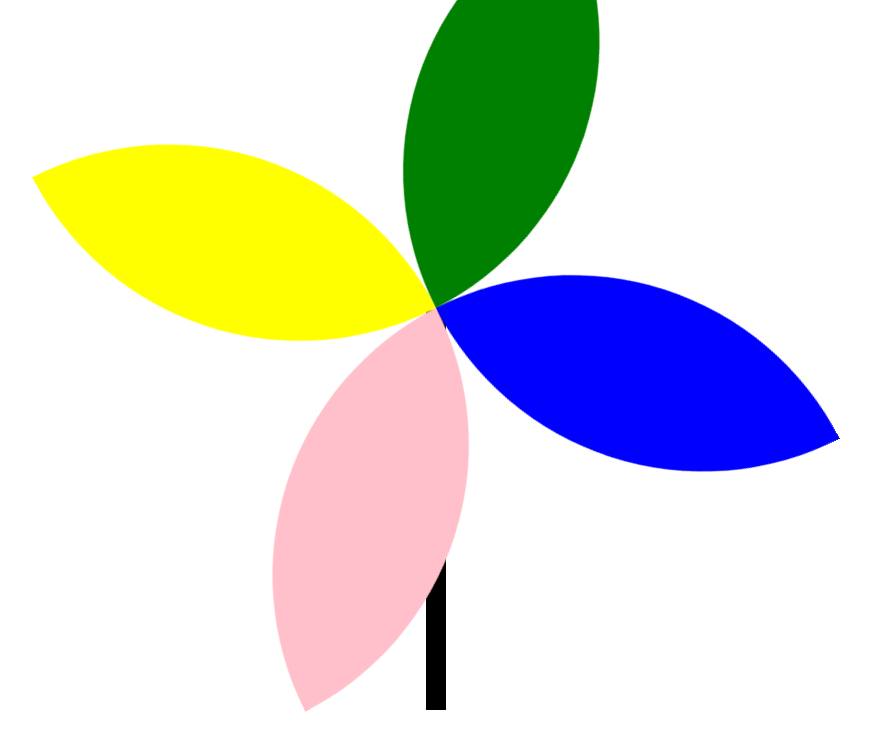
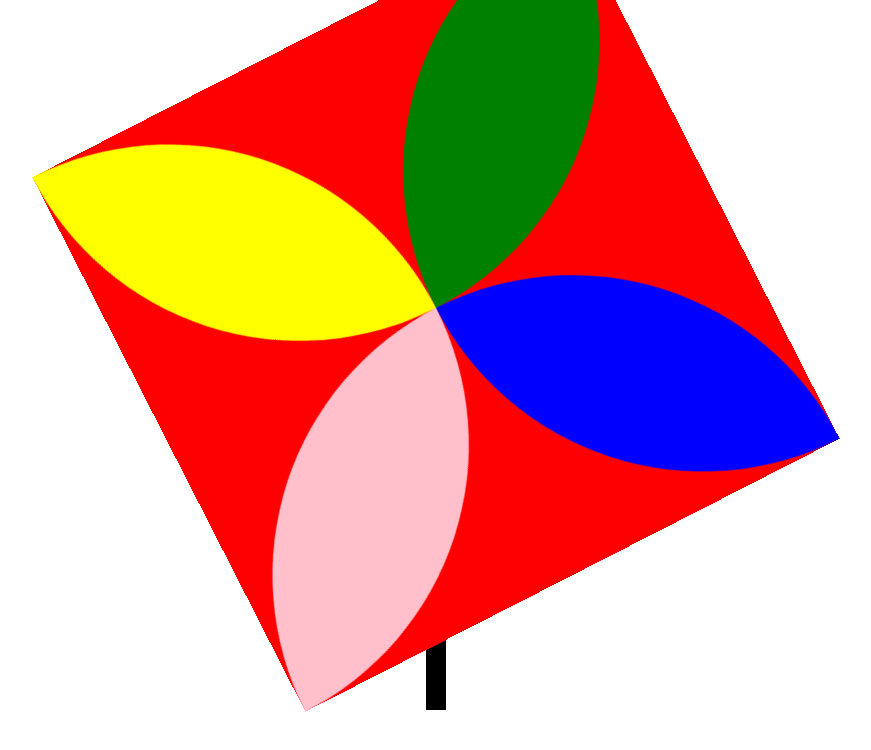
Before and after one commit to JangidSubhash/flower, a plain HTML site: page index.html in a window 1280 px wide. Shown: the whole page, without its empty margins (204-1075 px from the left). Drawn offline with Linux system fonts and the light colour scheme.

Commit message:
flower v2

```diff
--- a/index.html
+++ b/index.html
@@ -8,7 +8,7 @@
         #parent{
             width: 600px;
             height: 600px;
-            //background: red;
+            background: red;
             margin: auto;
             overflow: hidden;
             position: relative;
```
